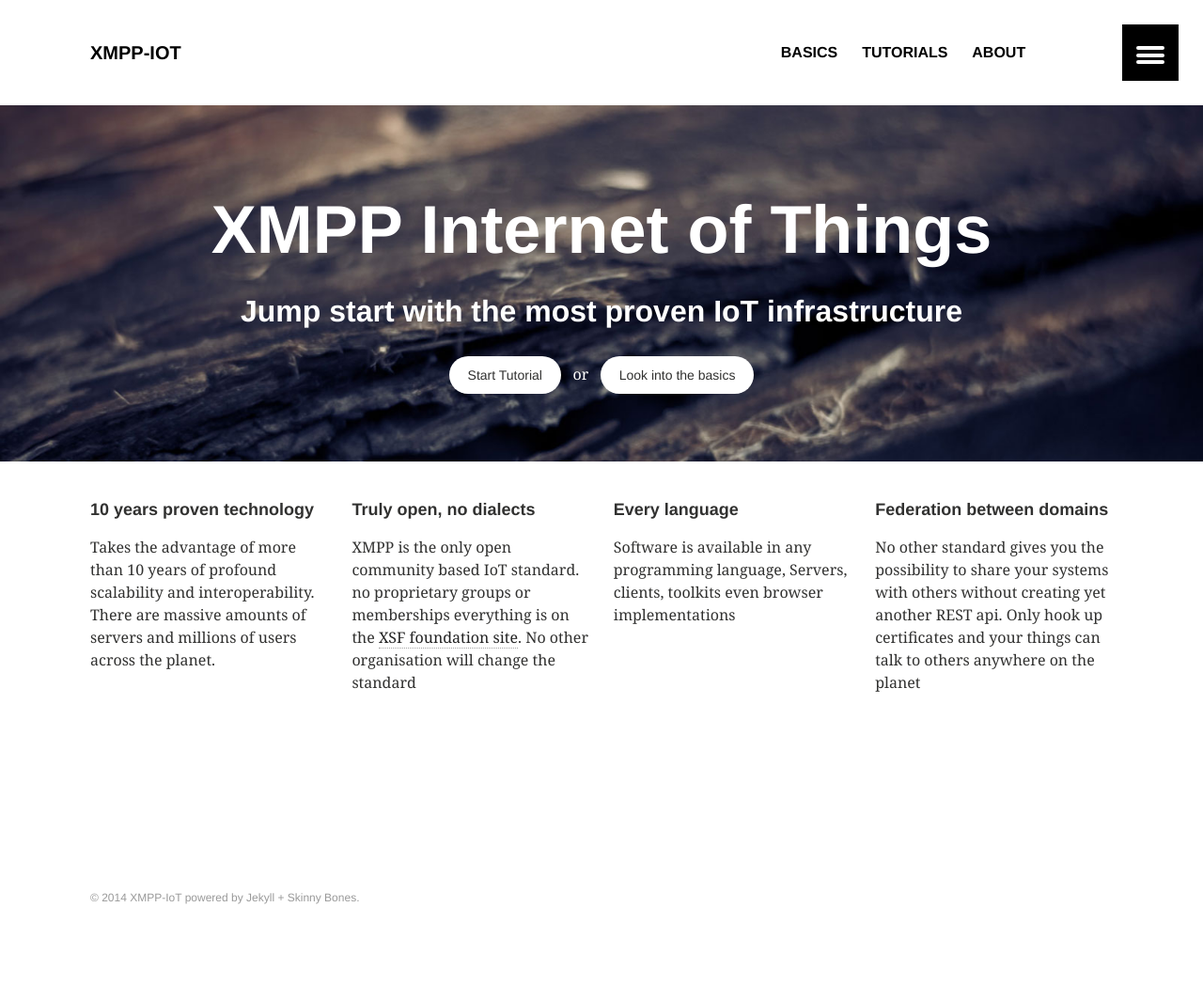
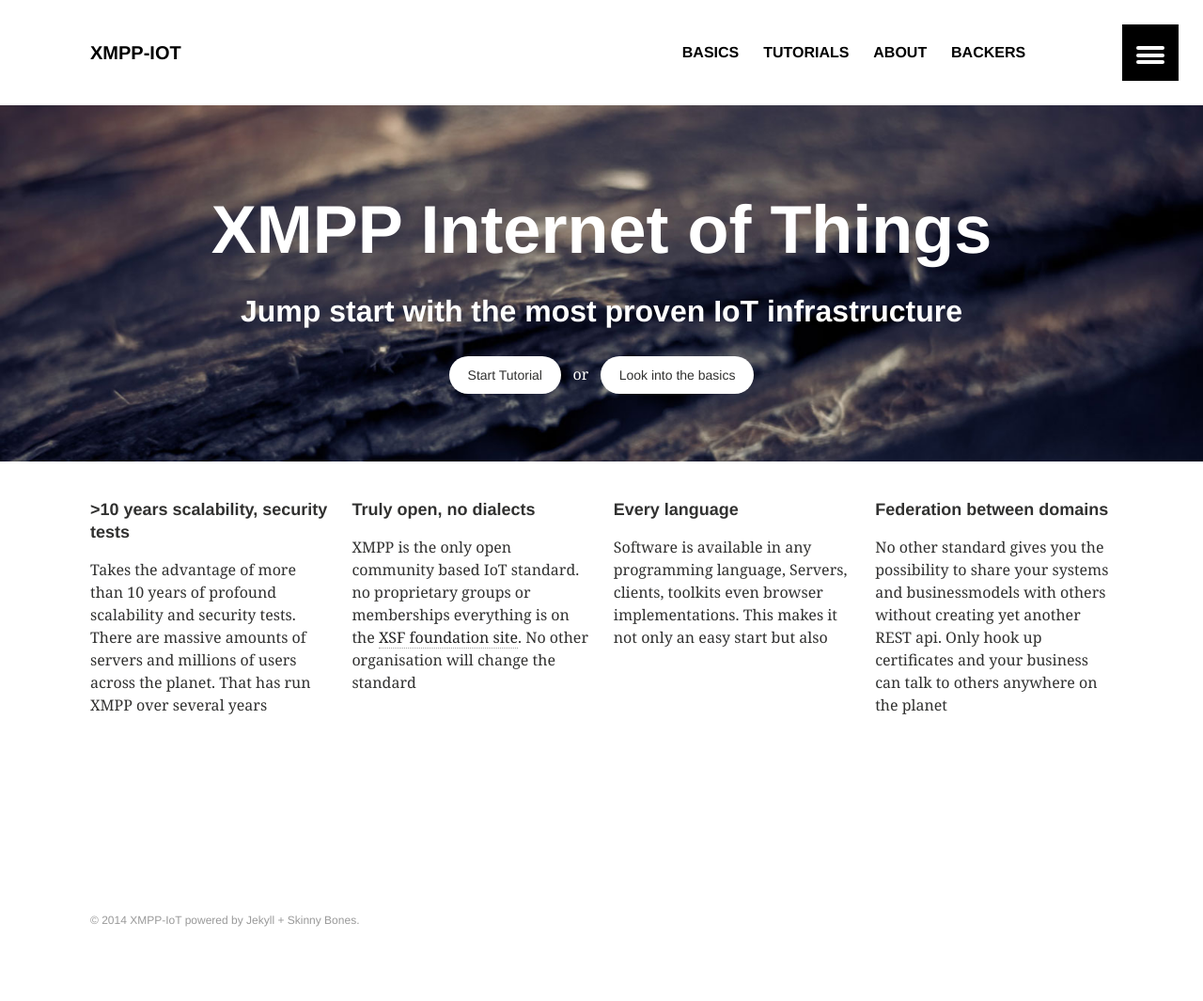
Before and after one commit to xmpp-iot/xmpp-iot.github.io, a Jekyll site: the page built from index.md, in a window 1280 px wide. Shown: the whole page at 94% size. Built offline with Jekyll 4.4.1, drawn with Linux system fonts in a browser that asks for light colours; before the commit the page ends 1041 px from its top, so only the background shows below that.

Commit message:
Added a first backers page

```diff
--- a/_data/navigation.yml
+++ b/_data/navigation.yml
@@ -14,3 +14,8 @@
   url: /about/
   excerpt: "About this standards initiative"
   image: 400x250.gif
+
+- title: Backers
+  url: /backers/
+  excerpt: "The backers of XMPP-IoT"
+  image: 400x250.gif
--- a/index.md
+++ b/index.md
@@ -8,10 +8,11 @@
 <div class="tiles">
 
 <div class="tile">
-  <h2 class="post-title">10 years proven technology</h2>
+  <h2 class="post-title">>10 years scalability, security tests</h2>
   <p class="post-excerpt">Takes the advantage of more than 10 years of
-  profound scalability and interoperability. There are massive amounts
-  of servers and millions of users across the planet. </p>
+  profound scalability and security tests. There are massive amounts
+  of servers and millions of users across the planet. That has run
+  XMPP over several years</p>
 </div><!-- /.tile -->
 
 <div class="tile">
@@ -25,14 +26,15 @@
 <div class="tile">
   <h2 class="post-title">Every language</h2>
   <p class="post-excerpt">Software is available in any
-  programming language, Servers, clients, toolkits even browser implementations</p>
+  programming language, Servers, clients, toolkits even browser
+  implementations. This makes it not only an easy start but also </p>
 </div><!-- /.tile -->
 
 <div class="tile">
   <h2 class="post-title">Federation between domains</h2>
   <p class="post-excerpt">No other standard gives you the possibility
-  to share your systems with others without creating yet another REST
-  api. Only hook up certificates and your things can talk to others
+  to share your systems and businessmodels with others without creating yet another REST
+  api. Only hook up certificates and your business can talk to others
   anywhere on the planet</p>
 </div><!-- /.tile -->
 
```
Also changed, not shown: backers/index.md (added, +19 -0 lines).
